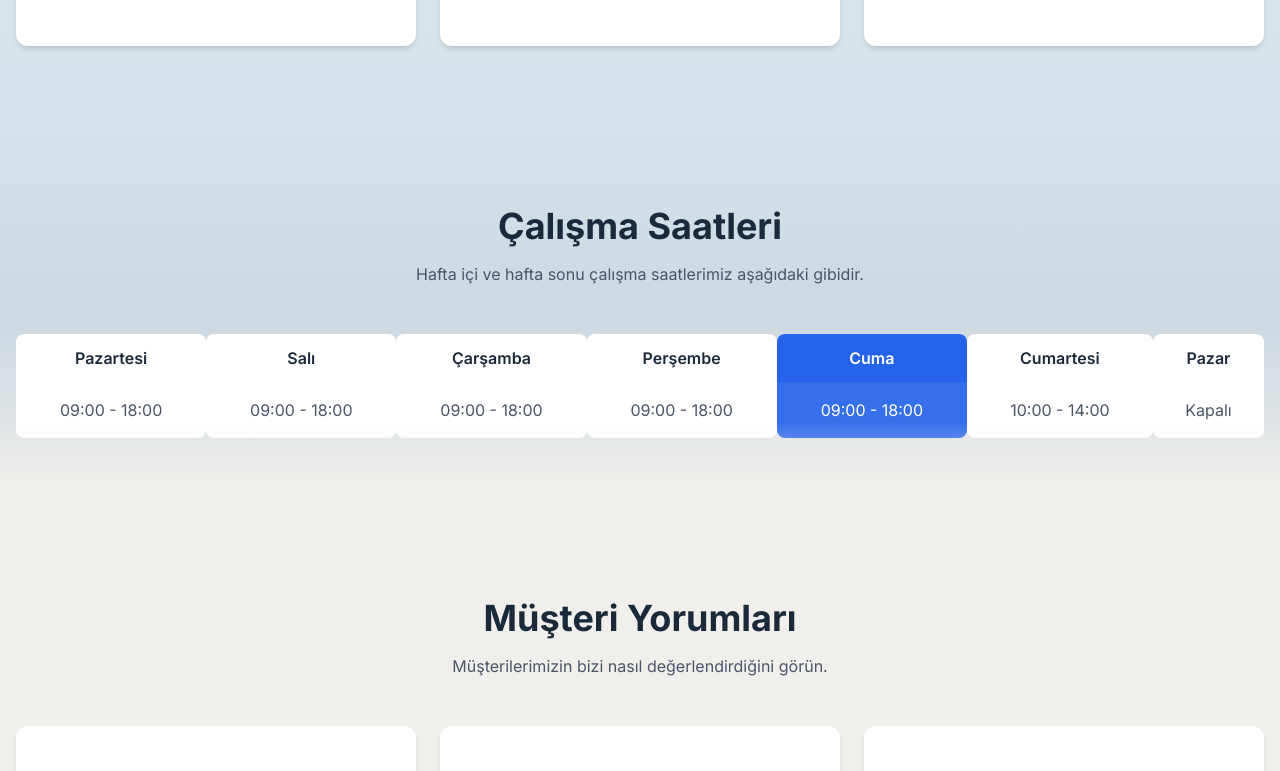
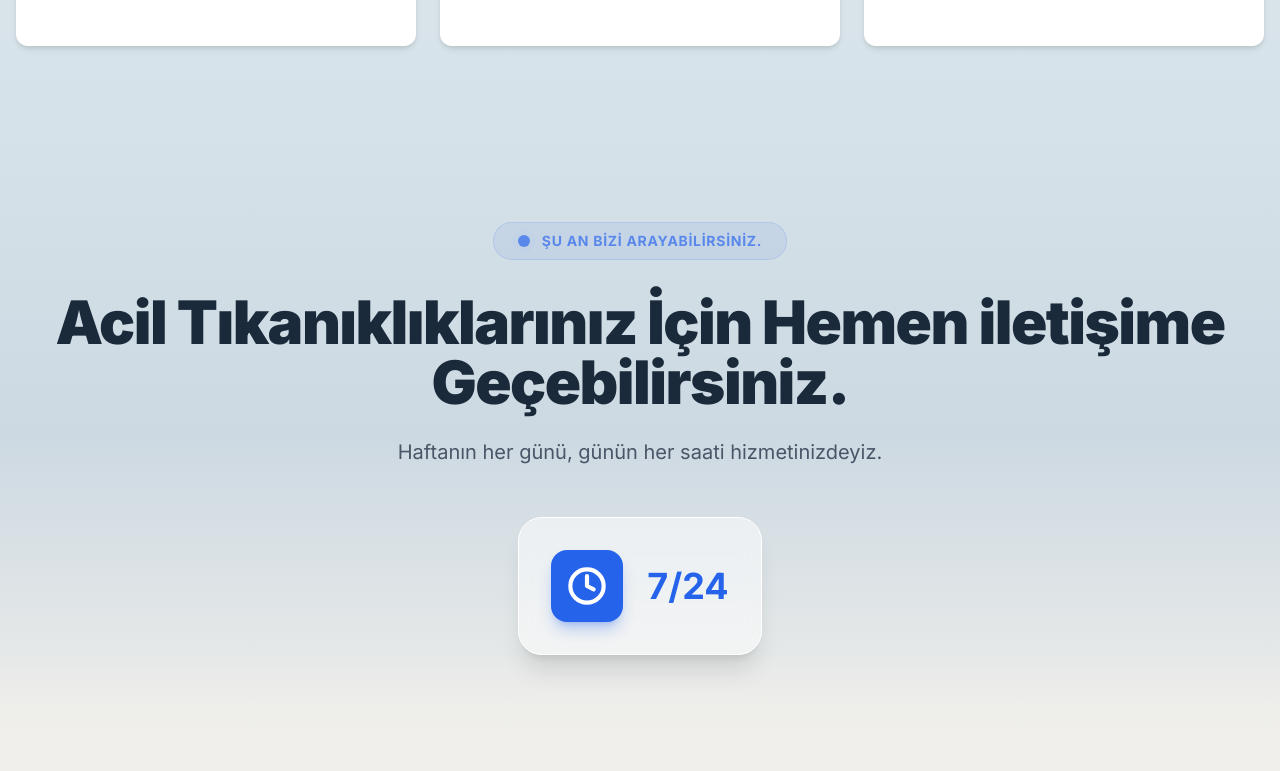
Before and after one commit to OguzhanErkan3/dmk, a Next.js app: page / in a window 1280 px wide. Shown: the part 2042-2813 px from the top of the page. Built offline with nearby package versions, Linux system fonts and the light colour scheme.

Commit message:
WorkingHoursSection 7/24 olarak güncellendi

```diff
--- a/app/hakkimizda/page.tsx
+++ b/app/hakkimizda/page.tsx
@@ -5,8 +5,7 @@ import { Card, CardContent, CardHeader, CardTitle } from '@/components/ui/card'
 import { cn } from '@/lib/utils'
 import { Target, Eye, Heart } from 'lucide-react'
 
-// Not: 'use client' oldugu icin metadata burada tanimlanamaz.
-// Metadata icin ayri bir layout.tsx veya generateMetadata kullanilabilir.
+
 
 const contentBlocks = [
   {
--- a/app/layout.tsx
+++ b/app/layout.tsx
@@ -135,7 +135,7 @@ export default function RootLayout({
         />
         {/* Google Analytics - GA4 */}
         <Script
-          src="https://www.googletagmanager.com/gtag/js?id=G-XXXXXXX"
+          src="https://www.googletagmanager.com/gtag/js?id=G-EE342TDFX8"
           strategy="afterInteractive"
         />
         <Script id="google-analytics" strategy="afterInteractive">
@@ -143,7 +143,7 @@ export default function RootLayout({
             window.dataLayer = window.dataLayer || [];
             function gtag(){dataLayer.push(arguments);}
             gtag('js', new Date());
-            gtag('config', 'G-XXXXXXX', { 'anonymize_ip': true });
+            gtag('config', 'G-EE342TDFX8', { 'anonymize_ip': true });
           `}
         </Script>
       </head>
--- a/components/footer.tsx
+++ b/components/footer.tsx
@@ -31,12 +31,7 @@ export function Footer() {
                   +90 533 020 40 12
                 </a>
               </li>
-              <li className="flex items-center gap-3">
-                <Mail className="w-5 h-5 shrink-0" />
-                <a href="mailto:info@example.com" className="text-sm hover:underline">
-                  xxxxxx
-                </a>
-              </li>
+
             </ul>
           </div>
 
@@ -78,7 +73,7 @@ export function Footer() {
                 </svg>
               </a>
               <a
-                href="https://facebook.com"
+                href="https://www.facebook.com/share/183U9dWcs9/"
                 target="_blank"
                 rel="noopener noreferrer"
                 className="w-10 h-10 rounded-full bg-background/10 flex items-center justify-center hover:bg-background/20 transition-colors"
@@ -89,7 +84,7 @@ export function Footer() {
                 </svg>
               </a>
               <a
-                href="https://instagram.com"
+                href="hhttps://www.instagram.com/dmkdondurmamakinalarikiralama"
                 target="_blank"
                 rel="noopener noreferrer"
                 className="w-10 h-10 rounded-full bg-background/10 flex items-center justify-center hover:bg-background/20 transition-colors"
--- a/components/home/cta-section.tsx
+++ b/components/home/cta-section.tsx
@@ -34,7 +34,7 @@ export function CTASection() {
         <SectionAnimator animation="fade-up" delay={200} className="flex flex-col sm:flex-row items-center justify-center gap-4">
           {/* Primary CTA - WhatsApp */}
           <CTAButton
-            href="https://wa.me/905330204012"
+            href="https://wa.me/905330204012?text=Merhaba%2C%20hizmetleriniz%20hakkında%20daha%20fazla%20bilgi%20almak%20istiyorum."
             variant="primary"
             icon={<MessageCircle className="w-5 h-5" />}
             label="Whatsapp ile Mesaj Gönder"
--- a/components/home/hero-section.tsx
+++ b/components/home/hero-section.tsx
@@ -62,7 +62,7 @@ export function HeroSection() {
         {/* Social Icons */}
         <div className="flex items-center gap-4 mb-8">
           <a
-            href="https://wa.me/905330204012"
+            href="https://wa.me/905330204012?text=Merhaba%2C%20hizmetleriniz%20hakkında%20daha%20fazla%20bilgi%20almak%20istiyorum."
             target="_blank"
             rel="noopener noreferrer"
             className="group flex flex-col items-center"
@@ -75,7 +75,7 @@ export function HeroSection() {
             <span className="text-xs text-white/70 mt-2">WhatsApp</span>
           </a>
           <a
-            href="https://facebook.com"
+            href="https://www.facebook.com/share/183U9dWcs9/"
             target="_blank"
             rel="noopener noreferrer"
             className="group flex flex-col items-center"
@@ -88,7 +88,7 @@ export function HeroSection() {
             <span className="text-xs text-white/70 mt-2">Facebook</span>
           </a>
           <a
-            href="https://instagram.com"
+            href="https://www.instagram.com/dmkdondurmamakinalarikiralama"
             target="_blank"
             rel="noopener noreferrer"
             className="group flex flex-col items-center"
--- a/components/home/working-hours-section.tsx
+++ b/components/home/working-hours-section.tsx
@@ -2,91 +2,47 @@
 
 import { cn } from '@/lib/utils'
 import { SectionAnimator } from '@/components/section-animator'
-
-const workingHours = [
-  { day: 'Pazartesi', hours: '09:00 - 18:00', dayIndex: 1 },
-  { day: 'Salı', hours: '09:00 - 18:00', dayIndex: 2 },
-  { day: 'Çarşamba', hours: '09:00 - 18:00', dayIndex: 3 },
-  { day: 'Perşembe', hours: '09:00 - 18:00', dayIndex: 4 },
-  { day: 'Cuma', hours: '09:00 - 18:00', dayIndex: 5 },
-  { day: 'Cumartesi', hours: '10:00 - 14:00', dayIndex: 6 },
-  { day: 'Pazar', hours: 'Kapalı', dayIndex: 0 },
-]
+import { Clock } from 'lucide-react' // Lucide-react kullandığını varsayıyorum
 
 export function WorkingHoursSection() {
-  const today = new Date().getDay()
+  return (
+    <section className="relative py-24 bg-gradient-to-b from-secondary via-[#cdd9e2] to-[#f0efeb] overflow-hidden">
+      {/* Alt kısım yumuşak geçiş */}
+      <div className="absolute bottom-0 left-0 right-0 h-24 bg-gradient-to-t from-[#f0efeb] to-transparent" />
 
-  return (
-    <section className="relative py-20 bg-gradient-to-b from-secondary via-[#cdd9e2] to-[#f0efeb]">
-        {/* Alt kısım yumuşak geçiş */}
-        <div className="absolute bottom-0 left-0 right-0 h-24 bg-gradient-to-t from-[#f0efeb] to-transparent" />
-      <div className="container mx-auto px-4">
-        <SectionAnimator animation="fade-up" className="text-center mb-12">
-          <h2 className="text-3xl md:text-4xl font-bold text-foreground mb-4">
-            Çalışma Saatleri
+      <div className="container mx-auto px-4 relative z-10">
+        <SectionAnimator animation="fade-up" className="text-center">
+
+          {/* 7/24 Rozeti */}
+          <div className="inline-flex items-center justify-center bg-primary/10 text-primary border border-primary/20 rounded-full px-6 py-2 mb-8 animate-pulse">
+            <span className="relative flex h-3 w-3 mr-3">
+              <span className="animate-ping absolute inline-flex h-full w-full rounded-full bg-primary opacity-75"></span>
+              <span className="relative inline-flex rounded-full h-3 w-3 bg-primary"></span>
+            </span>
+            <span className="font-bold tracking-wider uppercase text-sm">Şu an bizi arayabilirsiniz.</span>
+          </div>
+
+          <h2 className="text-4xl md:text-6xl font-black text-foreground mb-6 tracking-tight">
+            Acil Tıkanıklıklarınız İçin <br className="md:hidden" /> Hemen iletişime Geçebilirsiniz.
           </h2>
-          <p className="text-muted-foreground max-w-2xl mx-auto">
-            Hafta içi ve hafta sonu çalışma saatlerimiz aşağıdaki gibidir.
-          </p>
+
+          <div className="flex flex-col items-center justify-center space-y-4">
+            <p className="text-xl text-muted-foreground max-w-2xl mx-auto leading-relaxed">
+               Haftanın her günü, günün her saati hizmetinizdeyiz.
+            </p>
+
+            <div className="mt-8 p-8 bg-white/50 backdrop-blur-sm rounded-3xl border border-white shadow-xl inline-flex items-center gap-6">
+               <div className="bg-primary text-white p-4 rounded-2xl shadow-lg shadow-primary/30">
+                  <Clock size={40} strokeWidth={2.5} />
+               </div>
+               <div className="text-left">
+                  <div className="text-4xl font-bold text-primary">7/24</div>
+
+               </div>
+            </div>
+          </div>
+
         </SectionAnimator>
-
-        {/* Mobile: Vertical List */}
-        <div className="md:hidden space-y-3">
-          {workingHours.map((item) => (
-            <div
-              key={item.day}
-              className={cn(
-                'flex justify-between items-center p-4 rounded-lg',
-                today === item.dayIndex
-                  ? 'bg-primary text-primary-foreground'
-                  : 'bg-card'
-              )}
-            >
-              <span className="font-medium">{item.day}</span>
-              <span>{item.hours}</span>
-            </div>
-          ))}
-        </div>
-
-        {/* Desktop: Horizontal Table */}
-        <div className="hidden md:block overflow-x-auto">
-          <table className="w-full">
-            <thead>
-              <tr>
-                {workingHours.map((item) => (
-                  <th
-                    key={item.day}
-                    className={cn(
-                      'px-4 py-3 text-center font-semibold rounded-t-lg',
-                      today === item.dayIndex
-                        ? 'bg-primary text-primary-foreground'
-                        : 'bg-card text-foreground'
-                    )}
-                  >
-                    {item.day}
-                  </th>
-                ))}
-              </tr>
-            </thead>
-            <tbody>
-              <tr>
-                {workingHours.map((item) => (
-                  <td
-                    key={item.day}
-                    className={cn(
-                      'px-4 py-4 text-center rounded-b-lg',
-                      today === item.dayIndex
-                        ? 'bg-primary/90 text-primary-foreground'
-                        : 'bg-card text-muted-foreground'
-                    )}
-                  >
-                    {item.hours}
-                  </td>
-                ))}
-              </tr>
-            </tbody>
-          </table>
-        </div>
       </div>
     </section>
   )
```
Also changed, not shown: app/iletisim/page.tsx (+3 -18 lines), public/og-image.jpg.
